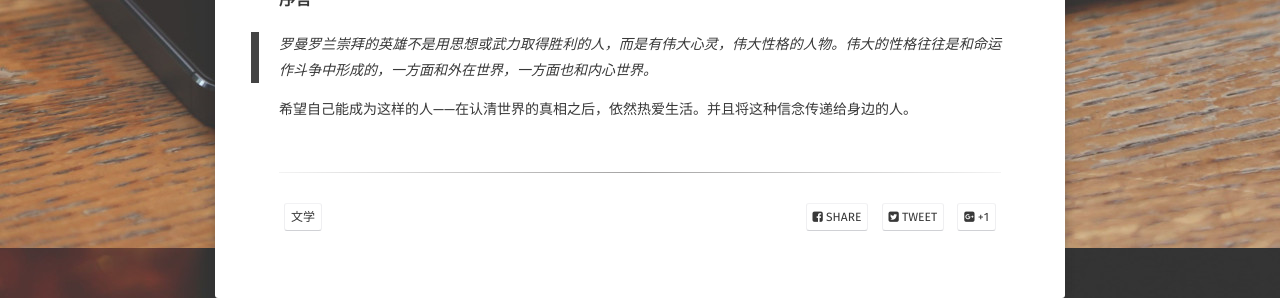
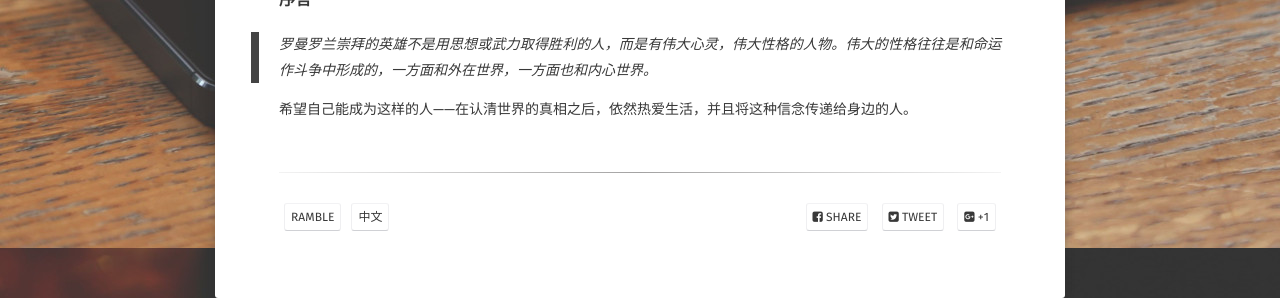
Before and after one commit to TokenJan/TokenJan.github.io, a Jekyll site: the page built from _posts/2017-06-15-约翰克里斯多夫.md, in a window 1280 px wide. Shown: the part 842-1140 px from the top of the page. Built offline with Jekyll 4.4.1, drawn with Linux system fonts in a browser that asks for light colours; some web fonts are replaced; comment, search, counter and statistics services are not loaded.

```diff
--- a/_posts/2017-06-15-约翰克里斯多夫.md
+++ b/_posts/2017-06-15-约翰克里斯多夫.md
@@ -4,7 +4,8 @@
 date:   2017-06-15
 feature: https://mir-s3-cdn-cf.behance.net/project_modules/max_1200/c4821853484697.59366d2187577.jpg
 tag:
-- 文学
+- ramble
+- 中文
 ---
 《约翰·克里斯朵夫》是我最敬爱的高中语文老师时常提起的一本书，每次提到这本书，他总是滔滔不绝，总感觉书中有无穷大的力量支撑着他的精神世界。此文将记录我阅读这本书的心路历程。
 
@@ -15,4 +16,4 @@
 ### 序言
 >罗曼罗兰崇拜的英雄不是用思想或武力取得胜利的人，而是有伟大心灵，伟大性格的人物。伟大的性格往往是和命运作斗争中形成的，一方面和外在世界，一方面也和内心世界。
 
-希望自己能成为这样的人——在认清世界的真相之后，依然热爱生活。并且将这种信念传递给身边的人。
+希望自己能成为这样的人——在认清世界的真相之后，依然热爱生活，并且将这种信念传递给身边的人。
```
Also changed, not shown: _posts/2017-06-12-Simple-Character-Set.md (+1 -1 lines), _posts/2017-06-23-艺术与艺术家.md (added, +17 -0 lines).
